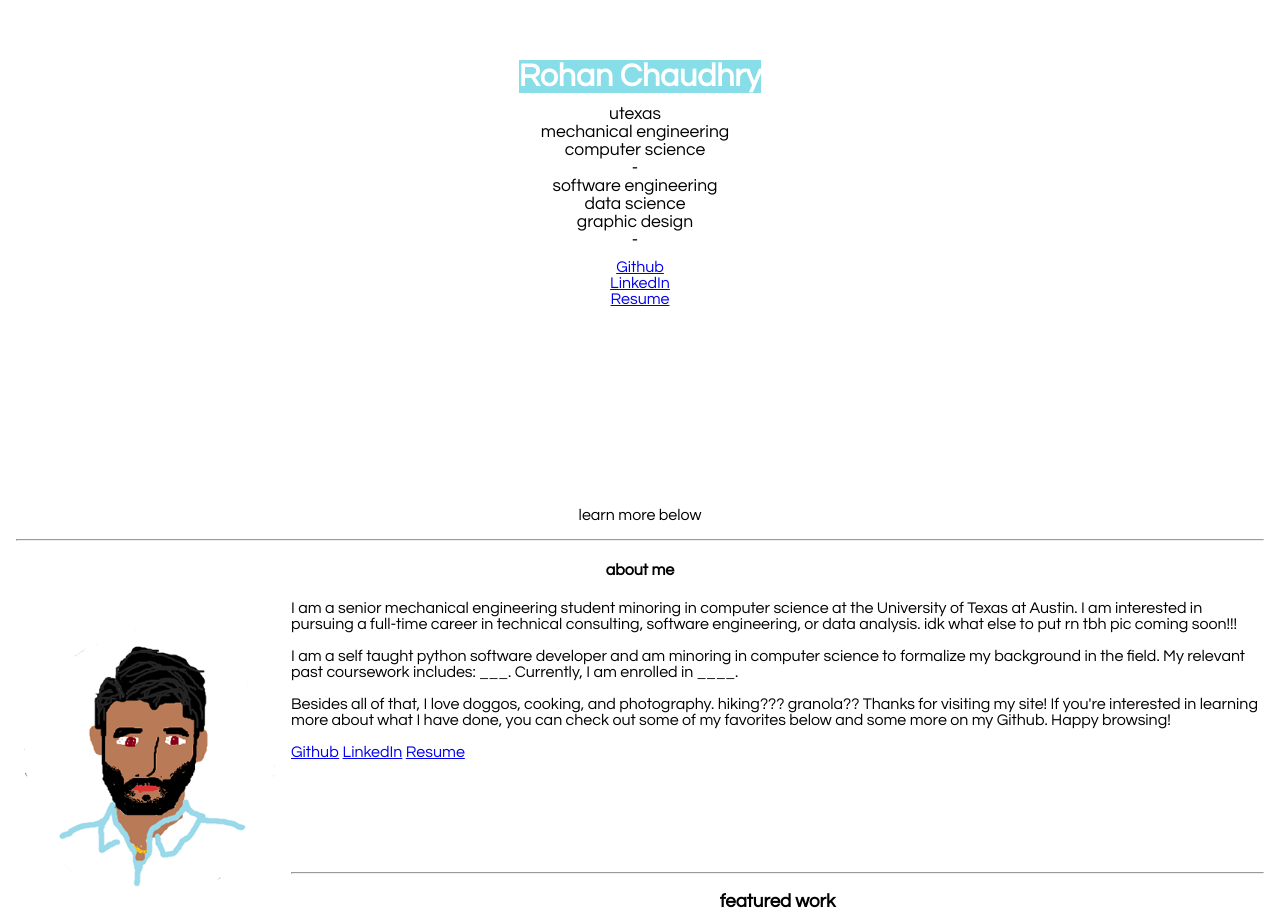
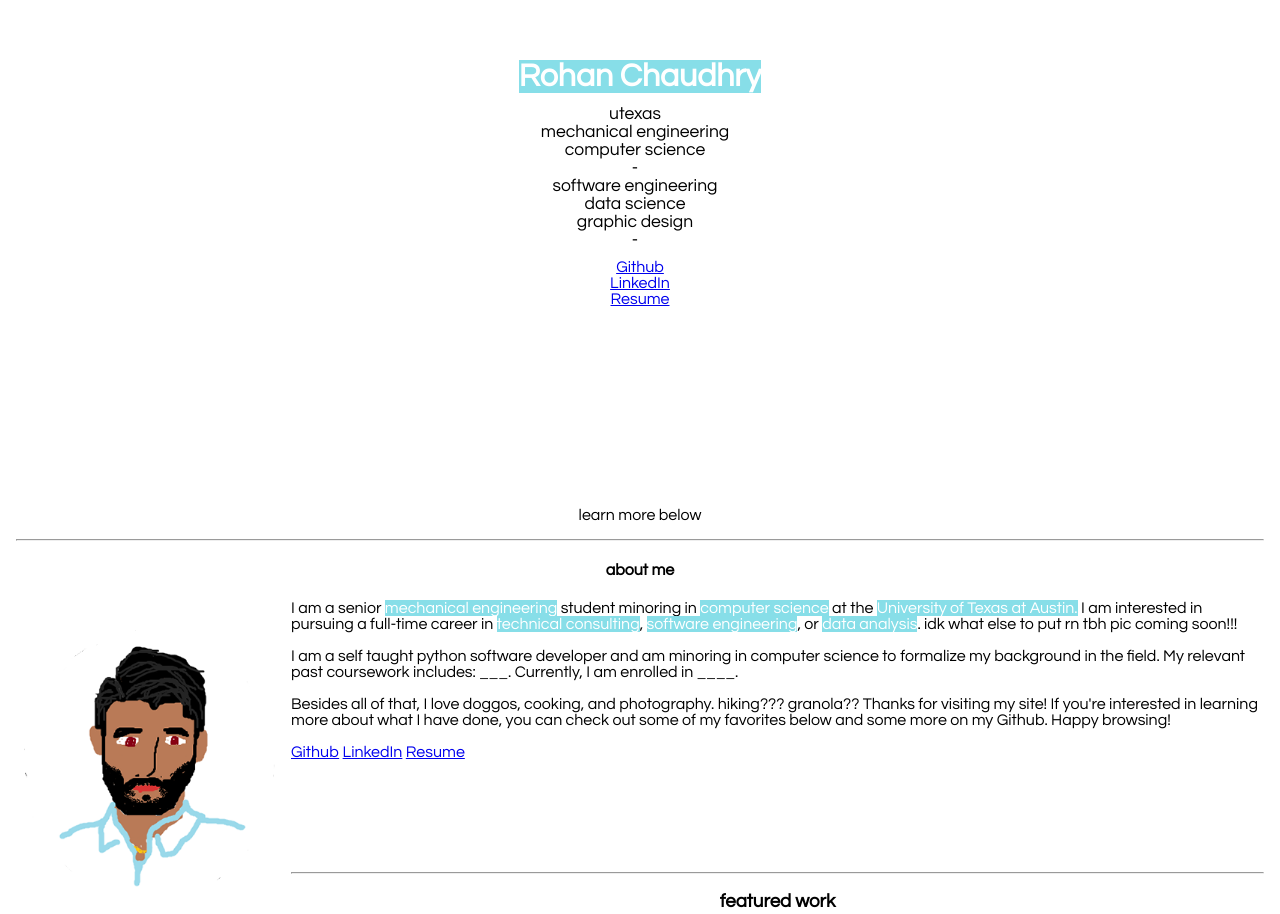
Before and after one commit to rohan-chaudhry/rohan-chaudhry.github.io, a plain HTML site: page index.html in a window 1280 px wide. Shown: the part 237-1151 px from the top of the page. Drawn offline with nearby package versions, Linux system fonts and the light colour scheme.

Commit message:
initial commit

```diff
--- a/index.html
+++ b/index.html
@@ -52,9 +52,10 @@
 	<hr/>
 	<div class='mid'>
 		<h4 align='center' font size = '12'>about me</h4>
-		<p align='left'><img src="mehead.png" alt = 'me' width='275'/> I am a senior mechanical engineering student
-		minoring in computer science at the University of Texas at Austin. I am interested in
-		pursuing a full-time career in technical consulting, software engineering, or data analysis.
+		<p align='left'><img src="mehead.png" alt = 'me' width='275'/> I am a senior <mark>mechanical engineering</mark> student
+			minoring in <mark>computer science</mark> at the <mark>University of Texas at Austin.</mark> I am interested in
+			pursuing a full-time career in <mark>technical consulting</mark>, <mark>software engineering</mark>, or
+			<mark>data analysis</mark>.
 		idk what else to put rn tbh pic coming soon!!!<br/><br/>
 
 		I am a self taught python software developer and am minoring in computer science to formalize my background in
```
